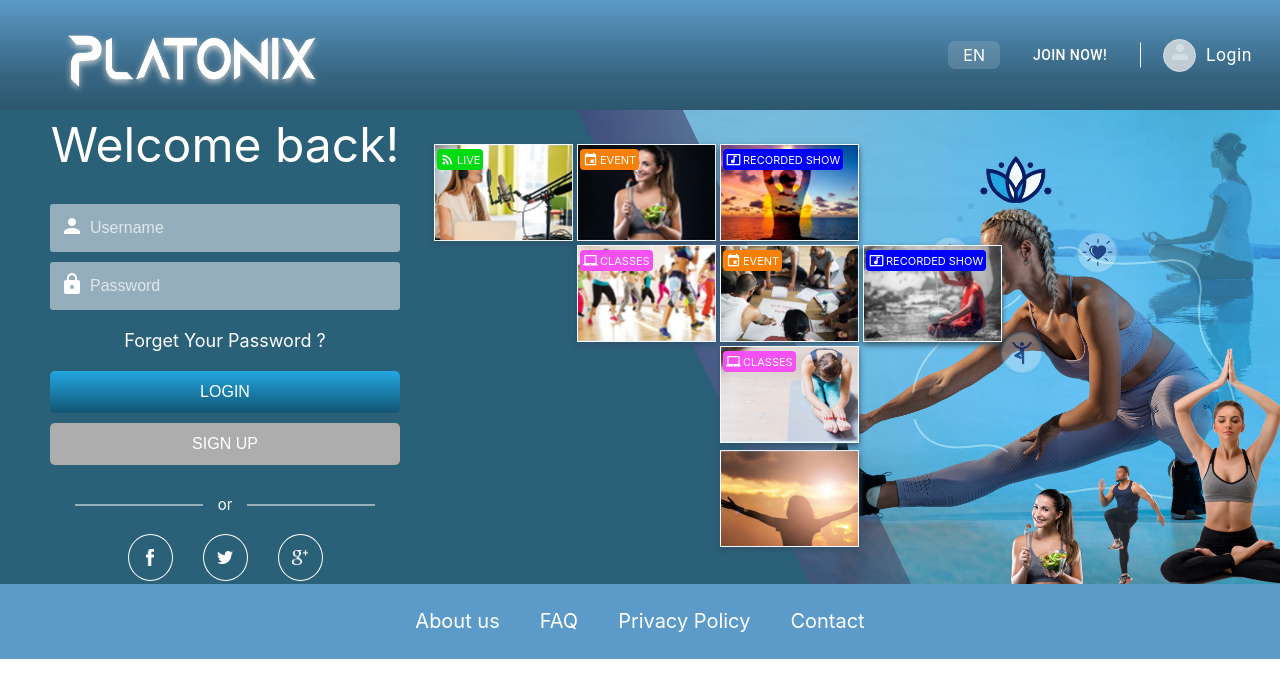
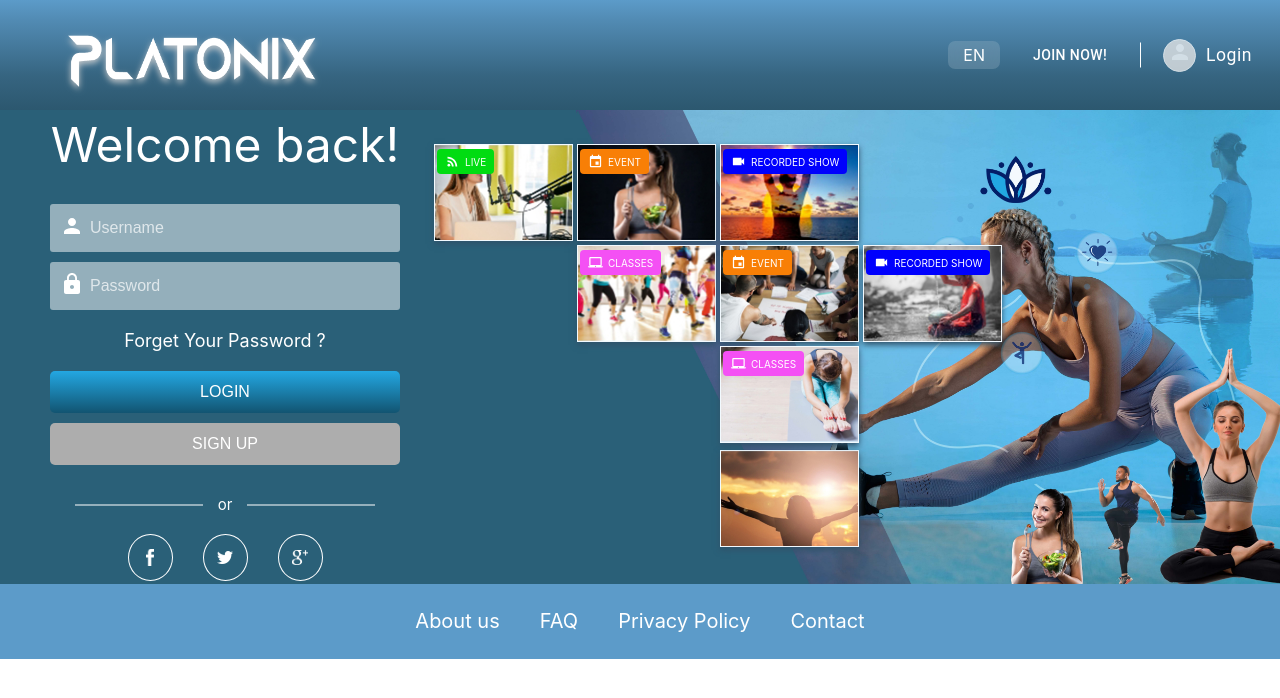
Before and after one commit to pawanruhela/Login-sample-task, a React (Create React App) app: page / in a window 1280 px wide. Shown: the top 698 px of the page. Built offline with nearby package versions, Linux system fonts and the light colour scheme.

Commit message:
Did some work on UI

```diff
--- a/src/Components/Login/Login.js
+++ b/src/Components/Login/Login.js
@@ -7,8 +7,7 @@ import LockIcon from '@material-ui/icons/Lock';
 import RssFeedIcon from '@material-ui/icons/RssFeed';
 import EventIcon from '@material-ui/icons/Event';
 import LaptopMacIcon from '@material-ui/icons/LaptopMac';
-import MusicVideoIcon from '@material-ui/icons/MusicVideo';
-
+import VideocamIcon from '@material-ui/icons/Videocam';
 import loginVector from '../../assets/images/login-vector.jpg';
 import facebookIcon from '../../assets/images/facebook-icon.svg';
 import twitterIcon from '../../assets/images/twitter-icon.svg';
@@ -63,32 +62,32 @@ export const Login = (...props) => {
                             </a>
 
                             <a href="#">
-                                <span className={loginStyle.orange}><EventIcon/> Event</span>
+                                <span className={loginStyle.orange}><EventIcon /> Event</span>
                                 <img src={thumbnail2} alt="Thumbnail" title="Thumbnail" />
                             </a>
                             <a href="#">
-                                <span className={loginStyle.blue}><MusicVideoIcon/> Recorded Show</span>
+                                <span className={loginStyle.blue}><VideocamIcon/> Recorded Show</span>
                                 <img src={thumbnail3} alt="Thumbnail" title="Thumbnail" />
                             </a>
                         </div>
                         <div className={loginStyle.secondRow}>
                             <a href="#">
-                                <span className={loginStyle.pink}><LaptopMacIcon/>  Classes</span>
+                                <span className={loginStyle.pink}><LaptopMacIcon/> Classes</span>
                                 <img src={thumbnail4} alt="Thumbnail" title="Thumbnail" />
                             </a>
                             <a href="#">
-                                <span className={loginStyle.orange}><EventIcon/>  Event</span>
+                                <span className={loginStyle.orange}><EventIcon /> Event</span>
                                 <img src={thumbnail5} alt="Thumbnail" title="Thumbnail" />
                             </a>
                             <a href="#">
-                                <span className={loginStyle.blue}><MusicVideoIcon/>  Recorded Show</span>
+                                <span className={loginStyle.blue}><VideocamIcon/> Recorded Show</span>
                                 <img src={thumbnail6} alt="Thumbnail" title="Thumbnail" />
                             </a>
 
                         </div>
                         <div className={loginStyle.others}>
                             <a href="#">
-                                <span className={loginStyle.pink}><LaptopMacIcon/>  Classes</span>
+                                <span className={loginStyle.pink}><LaptopMacIcon/> Classes</span>
                                 <img src={thumbnail7} alt="Thumbnail" title="Thumbnail" />
                             </a>
                             <img src={thumbnail8} alt="Thumbnail" title="Thumbnail" />
--- a/src/Components/Login/Login.module.css
+++ b/src/Components/Login/Login.module.css
@@ -6,7 +6,6 @@
     flex-wrap: wrap;
     background: #2A6078;
 }
-
 .loginFormWrapper {
     margin: 0;
     padding: 0 0 0 50px;
@@ -16,7 +15,6 @@
     width: 100%;
     max-width: calc(400px - 50px);
 }
-
 .loginFormWrapper h1 {
     margin: 0;
     padding: 0 0 30px 0;
@@ -26,22 +24,18 @@
     color: #fff;
     width: 100%;
 }
-
 .loginFormWrapper form {
     width: 100%;
 }
-
 .formGroup {
     position: relative;
 }
-
 .formGroup label {
     position: absolute;
     top: 10px;
     left: 10px;
     color: #fff;
 }
-
 .formGroup input {
     background: rgba(253, 253, 253, 0.5);
     border: none;
@@ -54,28 +48,22 @@
     text-align: left;
     color: rgba(255, 255, 255, 0.7);
 }
-
 .formGroup input::-webkit-input-placeholder {
     color: rgba(255, 255, 255, 0.7);
 }
-
 .formGroup input::-moz-placeholder {
     color: rgba(255, 255, 255, 0.7);
 }
-
 .formGroup input:-ms-input-placeholder {
     color: rgba(255, 255, 255, 0.7);
 }
-
 .formGroup input:-moz-placeholder {
     color: rgba(255, 255, 255, 0.7);
 }
-
 .formGroup input:focus {
     outline: none;
     border: none;
 }
-
 .loginLink {
     width: 100%;
     display: flex;
@@ -84,7 +72,6 @@
     justify-content: center;
     padding: 10px 0 20px 0;
 }
-
 .loginLink a {
     display: inline-flex;
     font-weight: normal;
@@ -92,11 +79,9 @@
     color: #fff;
     text-decoration: none;
 }
-
 .loginFormWrapper button {
     border: none;
 }
-
 .loginFormWrapper button {
     width: 100%;
     border-radius: 5px;
@@ -110,18 +95,15 @@
     background: linear-gradient(#23a7e2 0%, #1b81ae 46.31%, #125471 100%);
     cursor: pointer;
 }
-
 .loginFormWrapper button[disabled] {
     background: #ADADAD;
     cursor: not-allowed;
 }
-
 .socialLogin {
     padding: 0;
     margin: 20px auto 0 auto;
     width: 300px;
 }
-
 .socialLogin h2 {
     margin: 0;
     padding: 0;
@@ -135,7 +117,6 @@
     position: relative;
     width: 100%;
 }
-
 .socialLogin h2 span {
     background: #2A6078;
     display: inline-flex;
@@ -144,7 +125,6 @@
     padding: 0 15px;
     position: inherit;
 }
-
 .socialLogin h2:before {
     height: 1px;
     background: #fff;
@@ -155,7 +135,6 @@
     position: absolute;
     content: "";
 }
-
 .socialLogin ul {
     margin: 20px 0 0 0;
     padding: 0;
@@ -166,7 +145,6 @@
     flex-wrap: wrap;
     justify-content: center;
 }
-
 .socialLogin ul li {
     display: inline-flex;
     align-items: center;
@@ -176,7 +154,6 @@
     height: 45px;
     margin: 0 15px;
 }
-
 .socialLogin ul li a {
     display: flex;
     align-items: center;
@@ -187,11 +164,9 @@
     width: 45px;
     height: 45px;
 }
-
 .socialLogin ul li a:hover {
     background: rgba(255, 255, 255, 0.5);
 }
-
 .loginVectorWrapper {
     margin: 0;
     padding: 0;
@@ -203,28 +178,23 @@
     max-width: calc(100% - 400px);
     position: relative;
 }
-
 .loginVectorWrapper img {
     max-width: 80%;
 }
-
 .thumbnailWrapper {
     position: absolute;
     left: 32px;
 }
-
 .thumbnailWrapper a {
     position: relative;
 }
-
 .thumbnailWrapper a span {
     position: absolute;
 }
-
 .thumbnailWrapper a span {
     position: absolute;
-    padding: 3px;
-    font-size: 11px;
+    padding: 5px 8px;
+    font-size: 10px;
     border-radius: 4px;
     color: #fff;
     margin: 5px;
@@ -235,13 +205,11 @@
 }
 .thumbnailWrapper svg {
     font-size: 15px;
-    margin-right: 2px;
+    margin-right: 5px;
 }
-
 .thumbnailWrapper .green {
     background: #01DC12;
 }
-
 .thumbnailWrapper .orange {
     background: #F87F06;
 }
@@ -251,7 +219,6 @@
 .thumbnailWrapper .pink {
     background: #F450F4;
 }
-
 .thumbnailWrapper img {
     border: 1px solid #f2faff;
     box-shadow: 0px 3px 6px #30526a;
@@ -261,26 +228,18 @@
     max-height: 98px;
     cursor: pointer;
 }
-
-.thumbnailWrapper img:hover {
-    opacity: 0.5;
-}
-
 .thumbnailWrapper .secondRow {
     margin-left: 143px;
 }
-
 .thumbnailWrapper .others {
     display: flex;
     flex-direction: column;
     margin-left: 286px;
 
 }
-
 .thumbnailWrapper .others img {
     margin-bottom: 3px;
 }
-
 .img1 {
     width: 47px;
     height: 45px;
@@ -289,7 +248,6 @@
     right: 36%;
     top: 27%;
 }
-
 .img2 {
     width: 57px;
     height: 51px;
@@ -298,7 +256,6 @@
     top: 26%;
     right: 18%;
 }
-
 .img3 {
     width: 37px;
     height: 42px;
@@ -307,7 +264,6 @@
     top: 48%;
     right: 28%;
 }
-
 .img4 {
     width: 133px;
     height: 88px;
```
